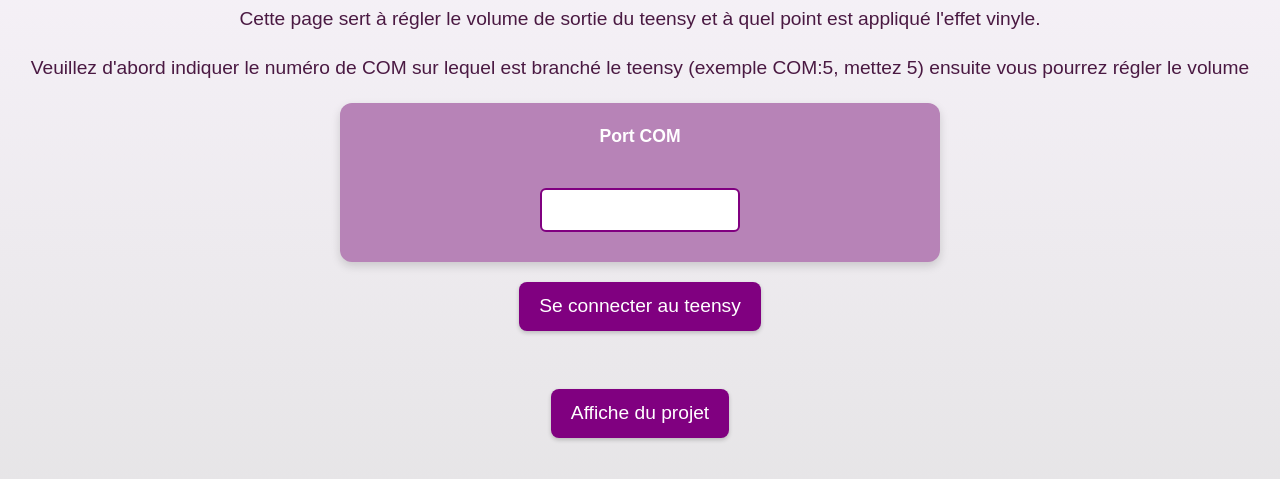
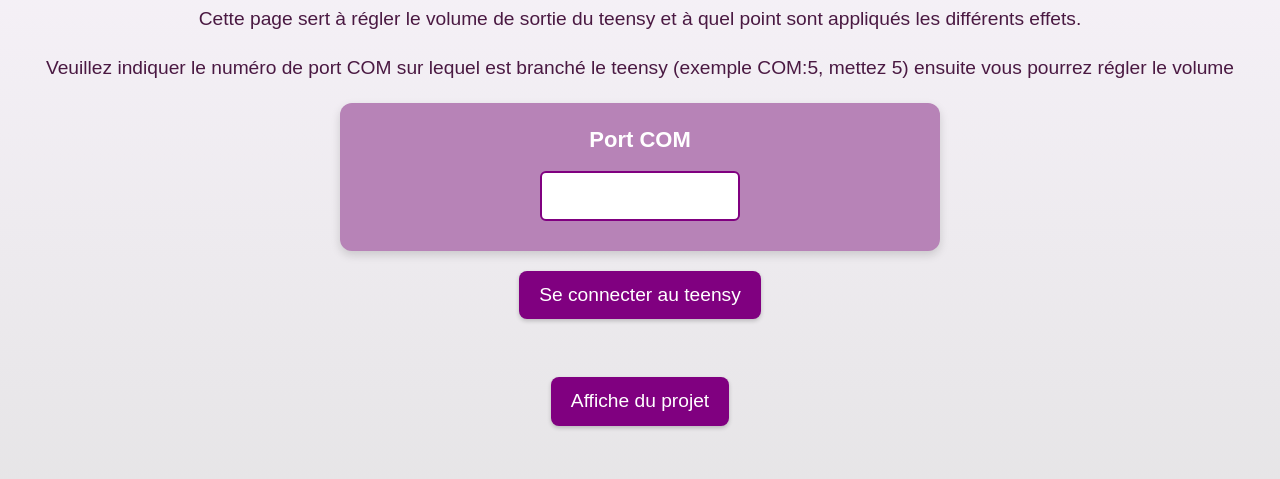
Before and after one commit to mortcailloux/Son, a plain HTML site: page interface_graphique/public/index.html in a window 1280 px wide. Shown: the part 91-570 px from the top of the page. Drawn offline with nearby package versions, Linux system fonts and the light colour scheme.

Commit message:
dernières modifications

```diff
--- a/interface_graphique/public/index.html
+++ b/interface_graphique/public/index.html
@@ -18,17 +18,17 @@
     </h1>
 
     <p>
-        Cette page sert  à régler le volume de sortie du teensy et à quel point est appliqué l'effet vinyle.
+        Cette page sert  à régler le volume de sortie du teensy et à quel point sont appliqués les différents effets.
 
     </p>
-    <p>
-        Veuillez d'abord indiquer le numéro de COM sur lequel est branché le teensy (exemple COM:5, mettez 5)
-        ensuite vous pourrez régler le volume
-    </p>
+
     <div class="com" id="come">
+        <p>
+            Veuillez indiquer le numéro de port COM sur lequel est branché le teensy (exemple COM:5, mettez 5)
+            ensuite vous pourrez régler le volume
+        </p>
         <div class="elem">
             <label for="COM">Port COM </label>
-            <br>
             <input type="number" id="COM" name="COM">
 
 
@@ -42,7 +42,7 @@
 
         </div>
         <div class="elem">
-            <label for="effet-vinyle">Effet vinyle</label>
+            <label for="effet-vinyle">Bruit</label>
             <input type="range" id="effet-vinyle" name="effet-vinyle" min="0" max="100" oninput="envoyerParam('V', this.value)">
 
         </div>
--- a/interface_graphique/public/src/css.css
+++ b/interface_graphique/public/src/css.css
@@ -177,6 +177,7 @@ label {
     border-radius: 12px;
     box-shadow: 0 4px 10px rgba(0, 0, 0, 0.15);
     transition: transform 0.3s ease, box-shadow 0.3s ease;
+    font-size: 20px;
 }
 
 .com{
```
Also changed, not shown: 1 other file.
